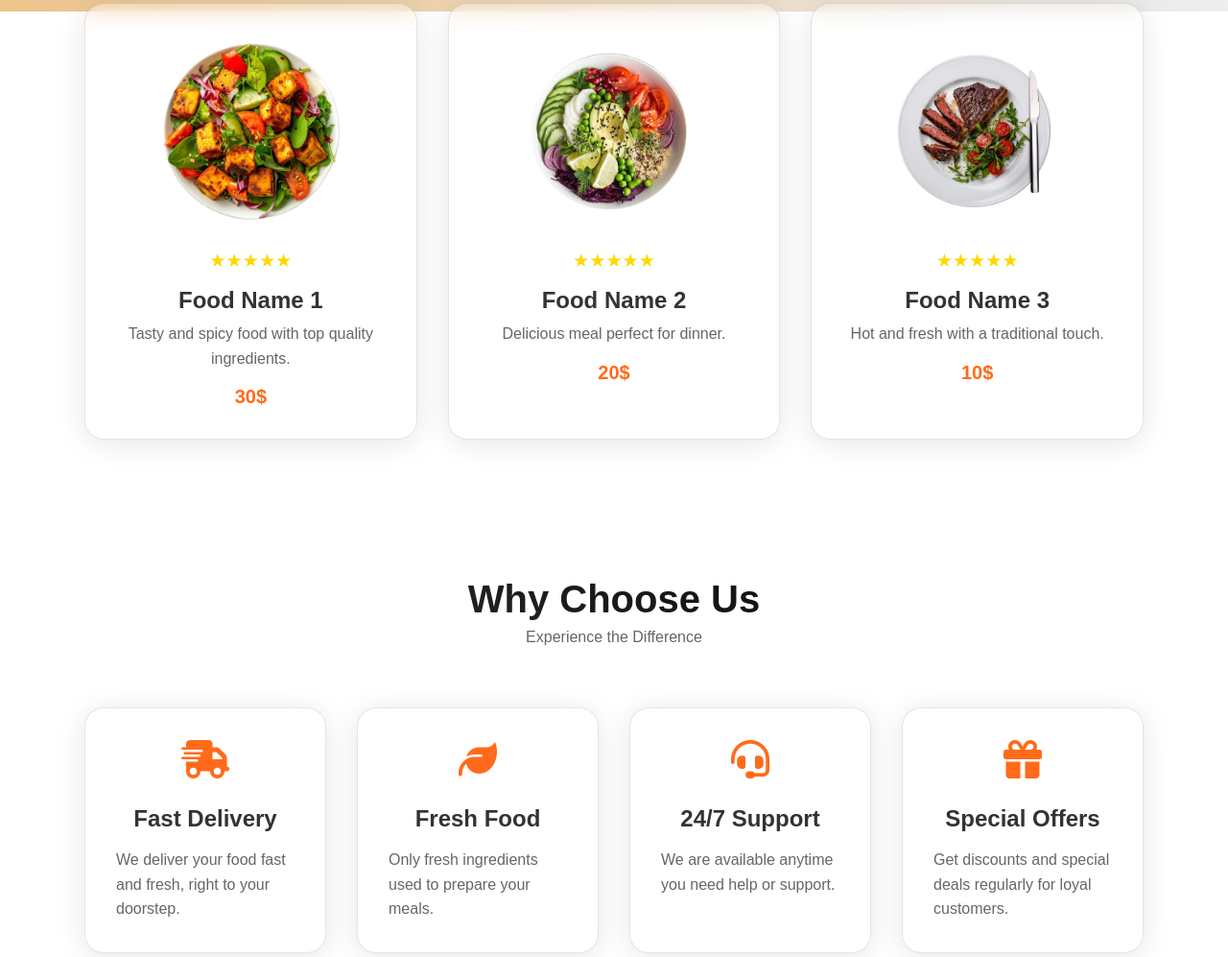
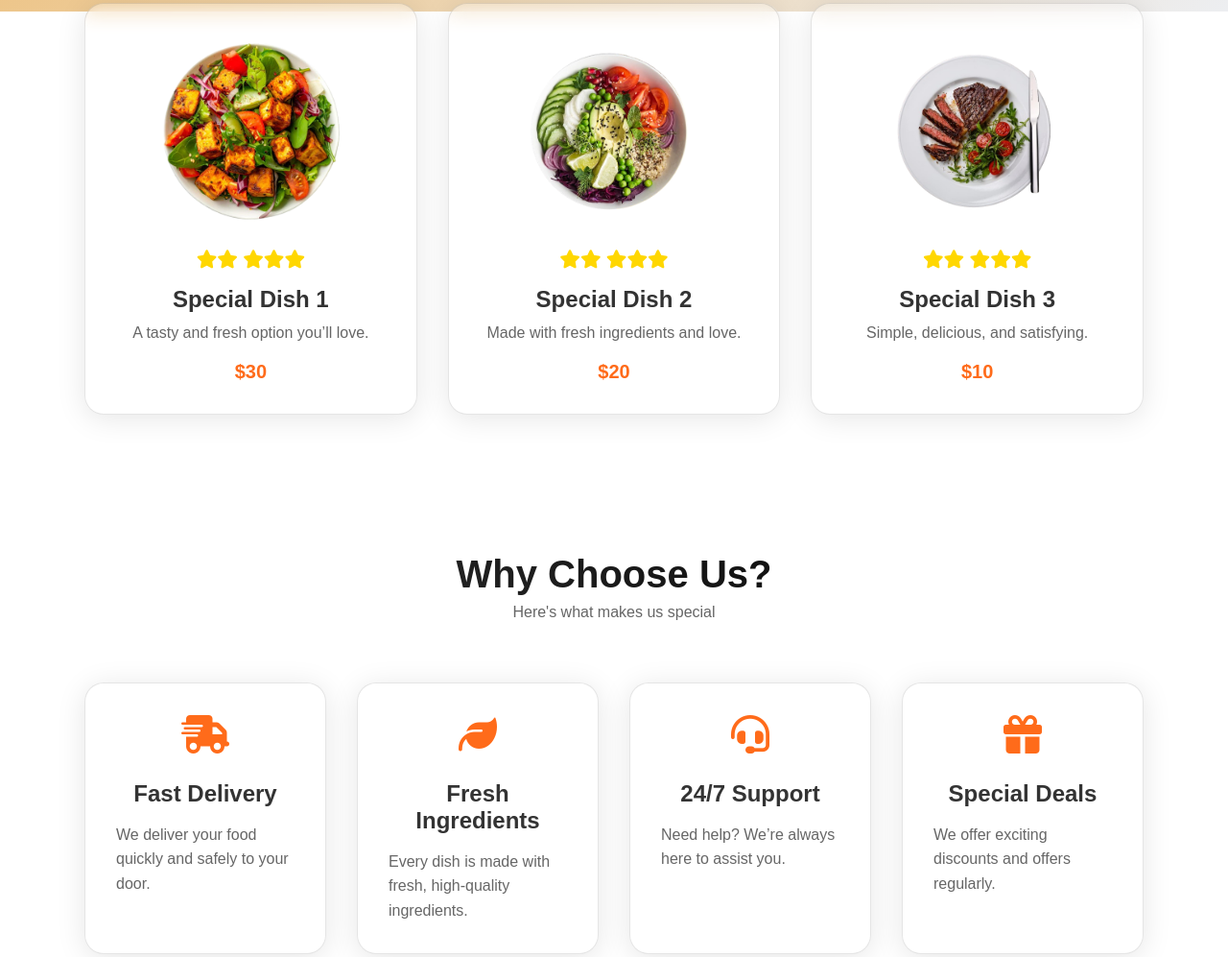
Before and after one commit to anmolkaur92/RESTAURANT, a plain HTML site: page index.html in a window 1280 px wide. Shown: the part 788-1785 px from the top of the page at 96% size. Drawn offline with Linux system fonts and the light colour scheme.

Commit message:
chnages added

```diff
--- a/index.html
+++ b/index.html
@@ -1,53 +1,39 @@
 <!DOCTYPE html>
 <html lang="en">
+
 <head>
-    <meta charset="UTF-8"> <!-- This tells the browser which characters to support -->
-    <meta name="viewport" content="width=device-width, initial-scale=1.0"> <!-- Mobile responsive layout -->
-    <title>FoodEat Restaurant</title> <!-- Title shown in the browser tab -->
-
-    <!-- Link to external CSS file -->
-    <link rel="stylesheet" href="style.css">
-
-    <!-- Link to Font Awesome for icons -->
+    <meta charset="UTF-8" />
+    <meta name="viewport" content="width=device-width, initial-scale=1.0" />
+    <title>FoodEat Restaurant</title>
+    <link rel="stylesheet" href="style.css" />
     <link rel="stylesheet" href="https://cdnjs.cloudflare.com/ajax/libs/font-awesome/6.6.0/css/all.min.css" />
 </head>
 
 <body>
 
-    <!-- Navbar / Top Menu -->
     <nav class="navbar">
-        <!-- Logo -->
         <div class="logo">FOOD<span>EAT</span></div>
-
-        <!-- Navigation Links -->
         <div class="nav-links">
             <a href="#home">Home</a>
             <a href="#menu">Menu</a>
             <a href="#about">About</a>
             <a href="#features">Features</a>
         </div>
-
-        <!-- Hamburger Icon for Mobile -->
         <div class="hamburger">
             <i class="fa-solid fa-bars"></i>
         </div>
     </nav>
 
-    <!-- Hero Section (Top Banner) -->
+    <!-- Hero Section -->
     <section class="hero" id="home">
-        <!-- Text on Left -->
         <div class="hero-contant">
-            <h1>Delicious Food Is Waiting For You</h1>
-            <p>Lorem ipsum dolor sit amet consectetur adipisicing elit. Magni saepe, aliquam vero explicabo ea.</p>
-
-            <!-- Buttons -->
+            <h1>Tasty Food is Waiting for You</h1>
+            <p>Enjoy delicious meals made fresh just for you. We serve food that's full of flavor and made with love.</p>
             <div class="hero-buttons">
-                <a href="#menu" class="btn btn-primary">Food Menu</a>
-                <a href="#book" class="btn btn-secondary">Book Table</a>
+                <a href="#menu" class="btn btn-primary">View Menu</a>
+                <a href="#book" class="btn btn-secondary">Book a Table</a>
             </div>
         </div>
-
-        <!-- Rotating Image on Right -->
         <div class="hero-image">
             <img src="assets/1.png" alt="food plate" class="rotating">
         </div>
@@ -55,85 +41,73 @@
 
     <!-- Menu Section -->
     <section class="top-list" id="menu">
-        <h2>Top List</h2>
-        <p class="our">Our top list</p>
+        <h2>Top Dishes</h2>
+        <p class="our">Our favorites</p>
 
         <div class="food-card">
-            <!-- Food Item 1 -->
             <div class="food">
-                <div class="food-image">
-                    <img src="assets/3.png" alt="food-1">
+                <div class="food-image"><img src="assets/3.png" alt="food-1"></div>
+                <div class="stars">
+                    <i class="fas fa-star"></i><i class="fas fa-star"></i>
+                    <i class="fas fa-star"></i><i class="fas fa-star"></i><i class="fas fa-star"></i>
                 </div>
-                <div class="stars">★★★★★</div>
-                <h3 class="food-name">Food Name 1</h3>
-                <p class="food-description">Tasty and spicy food with top quality ingredients.</p>
-                <p class="food-price">30$</p>
+                <h3 class="food-name">Special Dish 1</h3>
+                <p class="food-description">A tasty and fresh option you’ll love.</p>
+                <p class="food-price">$30</p>
             </div>
 
-            <!-- Food Item 2 -->
             <div class="food">
-                <div class="food-image">
-                    <img src="assets/4.png" alt="food-2">
+                <div class="food-image"><img src="assets/4.png" alt="food-2"></div>
+                <div class="stars">
+                    <i class="fas fa-star"></i><i class="fas fa-star"></i>
+                    <i class="fas fa-star"></i><i class="fas fa-star"></i><i class="fas fa-star"></i>
                 </div>
-                <div class="stars">★★★★★</div>
-                <h3 class="food-name">Food Name 2</h3>
-                <p class="food-description">Delicious meal perfect for dinner.</p>
-                <p class="food-price">20$</p>
+                <h3 class="food-name">Special Dish 2</h3>
+                <p class="food-description">Made with fresh ingredients and love.</p>
+                <p class="food-price">$20</p>
             </div>
 
-            <!-- Food Item 3 -->
             <div class="food">
-                <div class="food-image">
-                    <img src="assets/5.png" alt="food-3">
+                <div class="food-image"><img src="assets/5.png" alt="food-3"></div>
+                <div class="stars">
+                    <i class="fas fa-star"></i><i class="fas fa-star"></i>
+                    <i class="fas fa-star"></i><i class="fas fa-star"></i><i class="fas fa-star"></i>
                 </div>
-                <div class="stars">★★★★★</div>
-                <h3 class="food-name">Food Name 3</h3>
-                <p class="food-description">Hot and fresh with a traditional touch.</p>
-                <p class="food-price">10$</p>
+                <h3 class="food-name">Special Dish 3</h3>
+                <p class="food-description">Simple, delicious, and satisfying.</p>
+                <p class="food-price">$10</p>
             </div>
         </div>
     </section>
 
     <!-- Features Section -->
     <section class="features" id="features">
-        <h2>Why Choose Us</h2>
-        <p class="Our">Experience the Difference</p>
+        <h2>Why Choose Us?</h2>
+        <p class="Our">Here's what makes us special</p>
 
         <div class="feature-grid">
-            <!-- Feature 1 -->
             <div class="feature-card">
-                <div class="feauture-icons">
-                    <i class="fas fa-truck-fast"></i>
-                </div>
+                <div class="feauture-icons"><i class="fas fa-truck-fast"></i></div>
                 <h3>Fast Delivery</h3>
-                <p>We deliver your food fast and fresh, right to your doorstep.</p>
+                <p>We deliver your food quickly and safely to your door.</p>
             </div>
 
-            <!-- Feature 2 -->
             <div class="feature-card">
-                <div class="feauture-icons">
-                    <i class="fas fa-leaf"></i>
-                </div>
-                <h3>Fresh Food</h3>
-                <p>Only fresh ingredients used to prepare your meals.</p>
+                <div class="feauture-icons"><i class="fas fa-leaf"></i></div>
+                <h3>Fresh Ingredients</h3>
+                <p>Every dish is made with fresh, high-quality ingredients.</p>
             </div>
 
-            <!-- Feature 3 -->
             <div class="feature-card">
-                <div class="feauture-icons">
-                    <i class="fas fa-headset"></i>
-                </div>
+                <div class="feauture-icons"><i class="fas fa-headset"></i></div>
                 <h3>24/7 Support</h3>
-                <p>We are available anytime you need help or support.</p>
+                <p>Need help? We’re always here to assist you.</p>
             </div>
 
-            <!-- Feature 4 -->
             <div class="feature-card">
-                <div class="feauture-icons">
-                    <i class="fas fa-gift"></i>
-                </div>
-                <h3>Special Offers</h3>
-                <p>Get discounts and special deals regularly for loyal customers.</p>
+                <div class="feauture-icons"><i class="fas fa-gift"></i></div>
+                <h3>Special Deals</h3>
+                <p>We offer exciting discounts and offers regularly.</p>
             </div>
         </div>
     </section>
@@ -141,12 +115,10 @@
     <!-- Footer Section -->
     <footer class="footer">
         <div class="footer-content">
-            <!-- About Section -->
+
             <div class="footer-section">
                 <div class="footer-logo">Food <span>EAT</span></div>
-                <p class="footer-description">Tasty food, fast service, and best quality experience for our customers.</p>
-
-                <!-- Social Links -->
+                <p class="footer-description">We bring you fresh, tasty food made with love. Order now and enjoy every bite!</p>
                 <div class="social-links">
                     <a href="#" class="social"><i class="fab fa-facebook"></i></a>
                     <a href="#" class="social"><i class="fab fa-twitter"></i></a>
@@ -155,7 +127,6 @@
                 </div>
             </div>
 
-            <!-- Quick Links -->
             <div class="footer-section">
                 <h3>Quick Links</h3>
                 <ul class="footer-links">
@@ -166,31 +137,28 @@
                 </ul>
             </div>
 
-            <!-- Contact Info -->
             <div class="footer-section">
                 <h3>Contact Info</h3>
                 <ul class="contant-info">
-                    <li><i class="fas fa-map-marker-alt"></i> <span>123 Restaurant Street, Food City, FC 12345</span></li>
-                    <li><i class="fas fa-phone"></i> <span>+1 234 567 8900</span></li>
-                    <li><i class="fas fa-envelope"></i> <span>info@foodeat.com</span></li>
-                    <li><i class="fas fa-clock"></i> <span>Mon-Sun: 10:00 AM - 11:00 PM</span></li>
+                    <li><i class="fas fa-map-marker-alt"></i><span>123 Restaurant Street, Food City</span></li>
+                    <li><i class="fas fa-phone"></i><span>+1 234 567 8900</span></li>
+                    <li><i class="fas fa-envelope"></i><span>info@foodeat.com</span></li>
+                    <li><i class="fas fa-clock"></i><span>Open: 10 AM - 11 PM</span></li>
                 </ul>
             </div>
 
-            <!-- Newsletter -->
             <div class="footer-section">
                 <h3>Newsletter</h3>
-                <p>Subscribe to get updates and offers.</p>
+                <p>Sign up to get the latest updates and offers.</p>
                 <form class="Newsletter">
-                    <input type="email" placeholder="Enter your email" required>
+                    <input type="email" placeholder="Enter your email" required />
                     <button type="submit"><i class="fas fa-paper-plane"></i></button>
                 </form>
             </div>
         </div>
 
-        <!-- Bottom Footer -->
         <div class="footer-bottom">
-            <p>&copy; 2024 FOODEAT. All rights reserved.</p>
+            <p>&copy; 2024 FoodEat. All rights reserved.</p>
             <div class="footer-bottom-links">
                 <a href="#">Privacy Policy</a>
                 <a href="#">Terms & Conditions</a>
@@ -198,7 +166,7 @@
         </div>
     </footer>
 
-    <!-- JavaScript file for menu toggle -->
     <script src="scrip.js"></script>
 </body>
+
 </html>
--- a/style.css
+++ b/style.css
@@ -20,7 +20,7 @@ body::before {
     left: 0;
     width: 100%;
     height: 100%;
-    background: linear-gradient(135deg, rgba(230, 134, 0, 0.7), rgba(229, 231, 235, 0.7)100%);
+    background: linear-gradient(135deg, rgba(230, 138, 0, 0.7), rgba(229, 231, 235, 0.7)100%);
     backdrop-filter: blur(10px);
     z-index: -1;
 }
```
Also changed, not shown: 1 other file.
